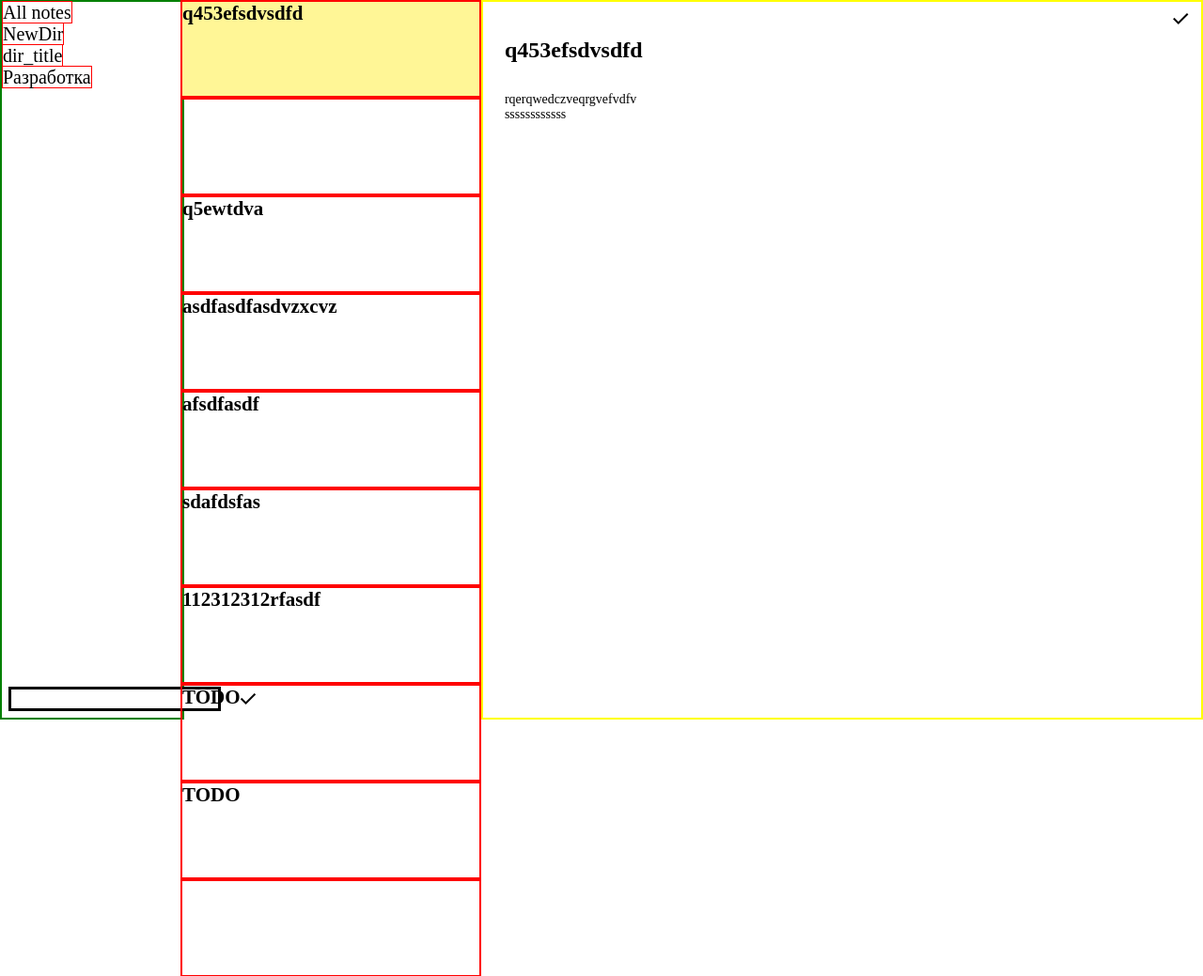
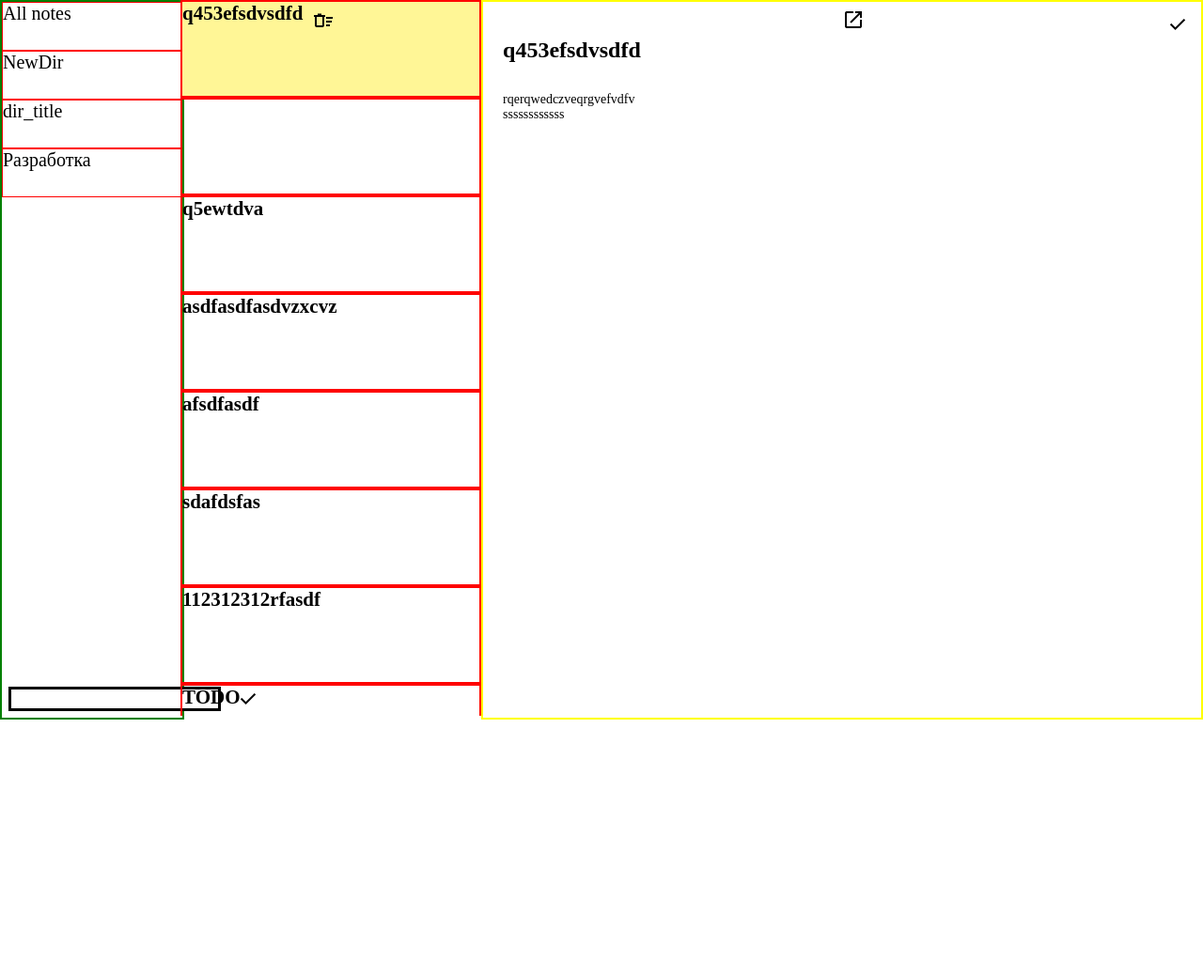
Before and after one commit to dvch-eugene/Proda, a Django app: page /notes/72 in a window 1280 px wide. Shown: the part 40-1079 px from the top of the page at 94% size. After the commit the page ends 806 px from the top, so only its background shows below. Run offline with Django 4.2, Linux system fonts and the light colour scheme; a user stored in the database is signed in; data comes from the database, SQL or seed files in the repository; both versions use the stored data as it was after the commit.

Commit message:
Refactoring and directories scrolling

```diff
--- a/Proda/notes/models.py
+++ b/Proda/notes/models.py
@@ -3,6 +3,8 @@ from django.conf import settings
 
 
 class Note(models.Model):
+    """Модель заметки"""
+
     title = models.CharField(max_length=255, verbose_name="Заголовок")
     content = models.TextField(blank=True, verbose_name="Контент")
     time_created = models.DateTimeField(auto_now_add=True)
@@ -20,6 +22,8 @@ class Note(models.Model):
 
 
 class NoteDirectory(models.Model):
+    """Модель дирректории(папки), которая хранит в себе заметки"""
+
     #TODO:Сделать предупреждение о том, что папка не пуста, если это так и потребовать подтверждение удаления.
     title = models.CharField(max_length=255, verbose_name="Название")
     notes = models.ForeignKey('Note', on_delete=models.CASCADE, null=True)
--- a/Proda/notes/static/notes/css/notes.css
+++ b/Proda/notes/static/notes/css/notes.css
@@ -18,13 +18,16 @@
     border-color: green;
 }
 
-
+.dir-in-list {
+    height: 50px;
+    border: 1px solid red;
+}
 
 .dir-list-a{
     font-family: 'Jetbrains Mono';
     font-size: 20px;
     font-weight:500;
-    border: 1px solid red;
+
 }
 
 .dir-selected {
@@ -39,6 +42,7 @@
     left: 15%;
     width: 25%;
     height: 95.3vh;
+    overflow-y: scroll;
 }
 
 .note-preview {
@@ -85,14 +89,14 @@
 
 #add-note {
     position: absolute;
-    top: 8px;
+    top: 7px;
 
 }
 
 #save-note {
     position: absolute;
-    top: -4.5%;
-    right: 10px;
+    top: -3.5%;
+    right: 15px;
 }
 
 .note-userspace {
@@ -107,8 +111,11 @@ button {
 }
 
 #note-form {
-    width: 100%;
-    height: 100%;
+    position: absolute;
+    right: 0;
+    top: 40px;
+    width: 60%;
+    height: 91.5vh;
 }
 
 textarea{
--- a/Proda/notes/templates/notes/notes.html
+++ b/Proda/notes/templates/notes/notes.html
@@ -10,9 +10,17 @@
     <div id="dir-list" class="directories">
         {% for dir in directories %}
         {% if dir == dir_selected %}
-        <a class="dir-selected" href="">{{dir.title}}</a><br>
+        <div class="dir-in-list">
+            <p class="dir-selected">{{dir.title}}</p>
+        </div>
+
         {% else %}
-        <a class="dir-list-a" href="{% url 'notes_dir' dir_id=dir.pk %}">{{dir.title}}</a><br>
+        <a href="{% url 'notes_dir' dir_id=dir.pk %}">
+            <div class="dir-in-list">
+                <p class="dir-list-a">{{dir.title}}</p>
+            </div>
+        </a>
+
         {% endif %}
         {% endfor %}
 
@@ -46,14 +54,29 @@
         {% endfor %}
     </div>
     <div class="note-field">
-
+        <div class="note-toolbar">
+            <button id="delete-note" data-tooltip="Delete note">
+                <a href="{% url 'note_delete' dir_id=dir_id note_id=note_selected.pk %}">
+                    <span class="material-symbols-outlined">delete_sweep</span>
+                </a>
+            </button>
+            <!-- <button id="tune-note">
+                <span class="material-symbols-outlined">tune</span>
+            </button> -->
+            <button id="add-note" data-tooltip="Create new note">
+                <a href="{% url 'note_add' dir_id=dir_id%}">
+                    <span class="material-symbols-outlined">open_in_new</span>
+                </a>
+            </button>
+        </div>
+    </div>
         <div class="note-userspace">
             <form id="note-form" action="{% url 'note_edit' dir_id=dir_id note_id=note_selected.pk %}" method="post">
                 {% csrf_token %}
                 <textarea id="note-title-field" type="text" name="title">{{ note_selected.title }}</textarea>
                 <textarea id="note-content-field" type="text" name="content">{{ note_selected.content }}</textarea>
-                <button type="submit">
-                    <span id="save-note" class="material-symbols-outlined">
+                <button type="submit" data-tooltip="Save note">
+                    <span id="save-note"  class="material-symbols-outlined">
                         done
                     </span>
                 </button>
--- a/Proda/notes/urls.py
+++ b/Proda/notes/urls.py
@@ -6,8 +6,8 @@ urlpatterns = [
     path('<int:note_id>', NotesView.as_view(), name='notes'),
     path('dir/<int:dir_id>', NoteDirectoriesView.as_view(), name='notes_dir'),
     path('dir/<int:dir_id>/<int:note_id>', NoteDirectoriesView.as_view(), name='notes_dir_w_note'),
-    path('add/', add_note, name='note_add'),
-    path('delete/<int:note_id>/', delete_note, name='note_delete'),
+    path('add/<int:dir_id>', add_note, name='note_add'),
+    path('delete/<int:dir_id>/<int:note_id>/', delete_note, name='note_delete'),
     path('edit/<int:dir_id>/<int:note_id>/', UpdateNote.as_view(), name='note_edit'),
     path('add_dir/', add_dirrectory, name='add_directory'),
 ]
--- a/Proda/notes/utils.py
+++ b/Proda/notes/utils.py
@@ -4,9 +4,11 @@ class DataMixin:
     def get_user_context(self, **kwargs):
         context = kwargs
         context['service_title'] = 'Заметки'
+
         if 'dir_id' in self.kwargs :
             note_dir = NoteDirectory.objects.get(pk=self.kwargs['dir_id'])
             context['notes'] = Note.objects.filter(directory=note_dir).filter(owner=self.request.user.pk)
+
             if 'note_id' in self.kwargs:
                 context['note_selected'] = Note.objects.get(pk=self.kwargs['note_id'])
                 context['dir_selected'] = self.kwargs['dir_id']
@@ -17,6 +19,7 @@ class DataMixin:
             context['note_selected'] = Note.objects.get(pk=context['note_id'])
             context['notes'] = Note.objects.filter(owner=self.request.user.pk)
             context['note_id'] = context['note_selected']
+
             if 'dir_selected' in self.kwargs:
                 context['dir_id'] = context['dir_selected']
             else:
@@ -27,7 +30,4 @@ class DataMixin:
         else:
             NoteDirectory.objects.create(title='All notes', notes=None, owner=self.request.user)
 
-        # context['note_selected'] = Note.objects.get(pk=self.kwargs['note_id'])
-
-
         return context
--- a/Proda/notes/views.py
+++ b/Proda/notes/views.py
@@ -13,14 +13,18 @@ def get_notes(request):
     return HttpResponseRedirect(reverse('notes', args=[first_note]))
 
 
-def delete_note(request, note_id):
+def delete_note(request, dir_id, note_id):
     Note.objects.get(pk=note_id).delete()
-    return HttpResponseRedirect(reverse('note_home'))
+    dir = NoteDirectory.objects.get(pk=dir_id)
+    note_id = Note.objects.filter(owner=request.user.pk).filter(directory=dir).last().pk
+    return HttpResponseRedirect(reverse('notes_dir_w_note', args=[dir_id, note_id]))
 
 
-def add_note(request):
-    note = Note.objects.create(title='', content='', owner=request.user)
-    return HttpResponseRedirect(reverse('notes', args=[note.pk]))
+def add_note(request, dir_id):
+    dir = NoteDirectory.objects.get(pk=dir_id)
+    note = Note.objects.create(title='', content='', owner=request.user, directory=dir)
+    return HttpResponseRedirect(reverse('notes_dir_w_note', args=[dir_id ,note.pk]))
+
 
 def add_dirrectory(request):
     if request.method == "POST":
@@ -28,7 +32,7 @@ def add_dirrectory(request):
         if form.is_valid():
             dir_title = form.cleaned_data['title']
             dir = NoteDirectory.objects.create(title=dir_title, owner=request.user)
-            note = Note.objects.create(title='', owner=request.user, directory=dir)
+            Note.objects.create(title='', owner=request.user, directory=dir)
 
     return HttpResponseRedirect(reverse('notes_dir', args=[dir.pk]))
 
@@ -40,9 +44,12 @@ class NoteDirectoriesView(DataMixin, ListView):
 
     def get_context_data(self, *, object_list=None, **kwargs):
         context = super().get_context_data(**kwargs)
-        c_def = self.get_user_context(dir_id=self.kwargs['dir_id'])
+        if 'note_id' in self.kwargs:
+            c_def = self.get_user_context(dir_id=self.kwargs['dir_id'],note_id=self.kwargs['note_id'])
+        else:
+            c_def = self.get_user_context(dir_id=self.kwargs['dir_id'])
+        return dict(list(context.items())+list(c_def.items()))
 
-        return dict(list(context.items())+list(c_def.items()))
 
 class NotesView(DataMixin, ListView):
     model = Note
@@ -59,12 +66,14 @@ class NotesView(DataMixin, ListView):
             redirect(f'notes/{first_note}/')
 
         context['dir_selected'] = NoteDirectory.objects.filter(owner=self.request.user.pk).first().pk
+
         if 'note_id' in self.kwargs:
             c_def = self.get_user_context(note_id=self.kwargs['note_id'])
         else:
             c_def = self.get_user_context(note_id=first_note)
 
         return dict(list(context.items())+list(c_def.items()))
+
 
 class UpdateNote(DataMixin, FormView):
     form_class = EditNoteForm
@@ -74,31 +83,16 @@ class UpdateNote(DataMixin, FormView):
     def get_context_data(self, *, object_list=None, **kwargs):
         context = super().get_context_data(**kwargs)
         c_def = self.get_user_context(note_id=self.kwargs['note_id'])
+        return dict(list(context.items())+list(c_def.items()))
 
-        return dict(list(context.items())+list(c_def.items()))
 
     def form_valid(self, form):
         context = self.get_context_data()
         note_id = context['note_selected'].pk
         note = Note.objects.get(pk=note_id)
+
         note.title = form.cleaned_data['title']
         note.content = form.cleaned_data['content']
         note.save()
+
         return redirect('notes_dir_w_note', dir_id=context['dir_selected'], note_id=context['note_id'])
-
-# class AddDirectory(DataMixin, FormView):
-#     form_class = AddDirectoryForm
-#     template_name = 'notes/notes.html'
-#     form = AddDirectoryForm
-
-#     def get_context_data(self, *, object_list=None, **kwargs):
-#         context = super().get_context_data(**kwargs)
-#         c_def = self.get_user_context()
-#         return dict(list(context.items())+list(c_def.items()))
-
-#     def form_valid(self, form):
-#         context = self.get_context_data()
-#         dir_title = form.cleaned_data['title']
-#         dir_owner = self.request.user.pk
-#         new_directory = NoteDirectory.objects.create()
-#         return redirect('note_home')
```
Also changed, not shown: Proda/homescreen/utils.py (+27 -0 lines), Proda/homescreen/views.py (+7 -10 lines), Proda/db.sqlite3.
